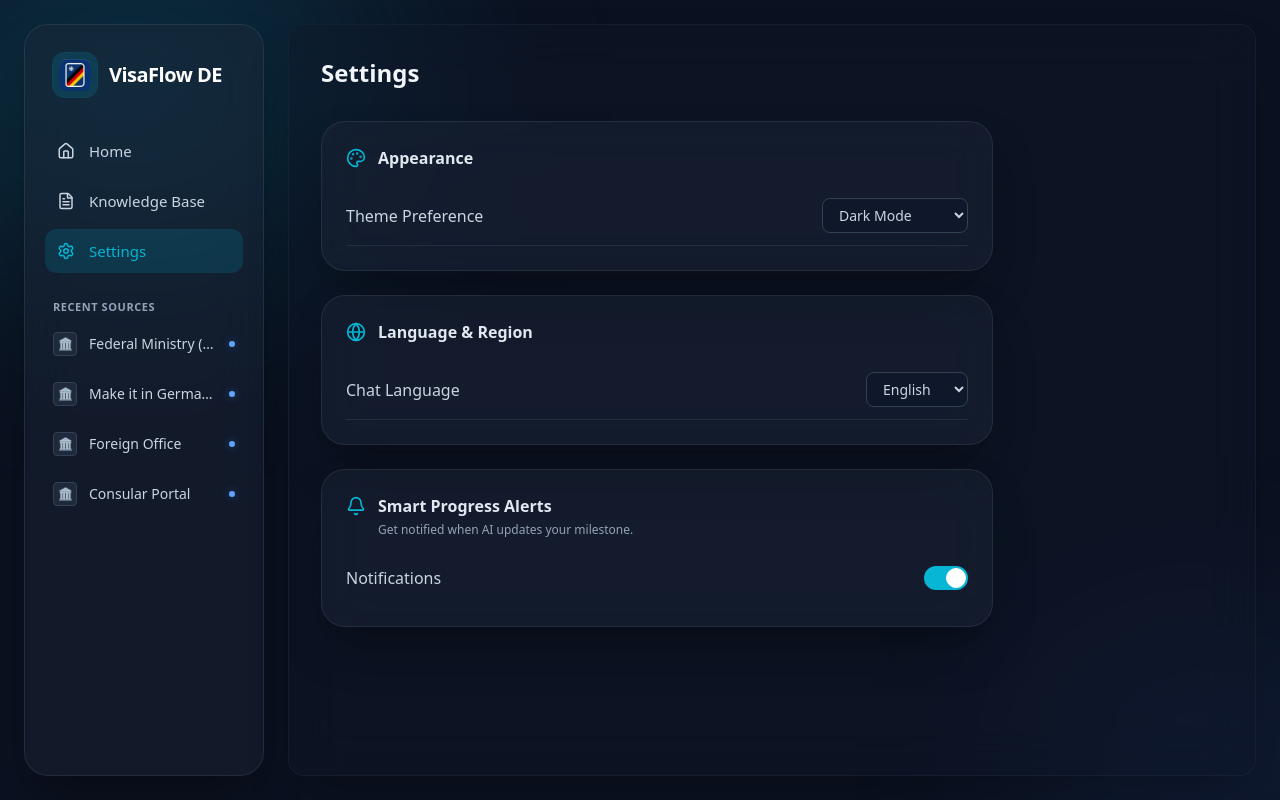
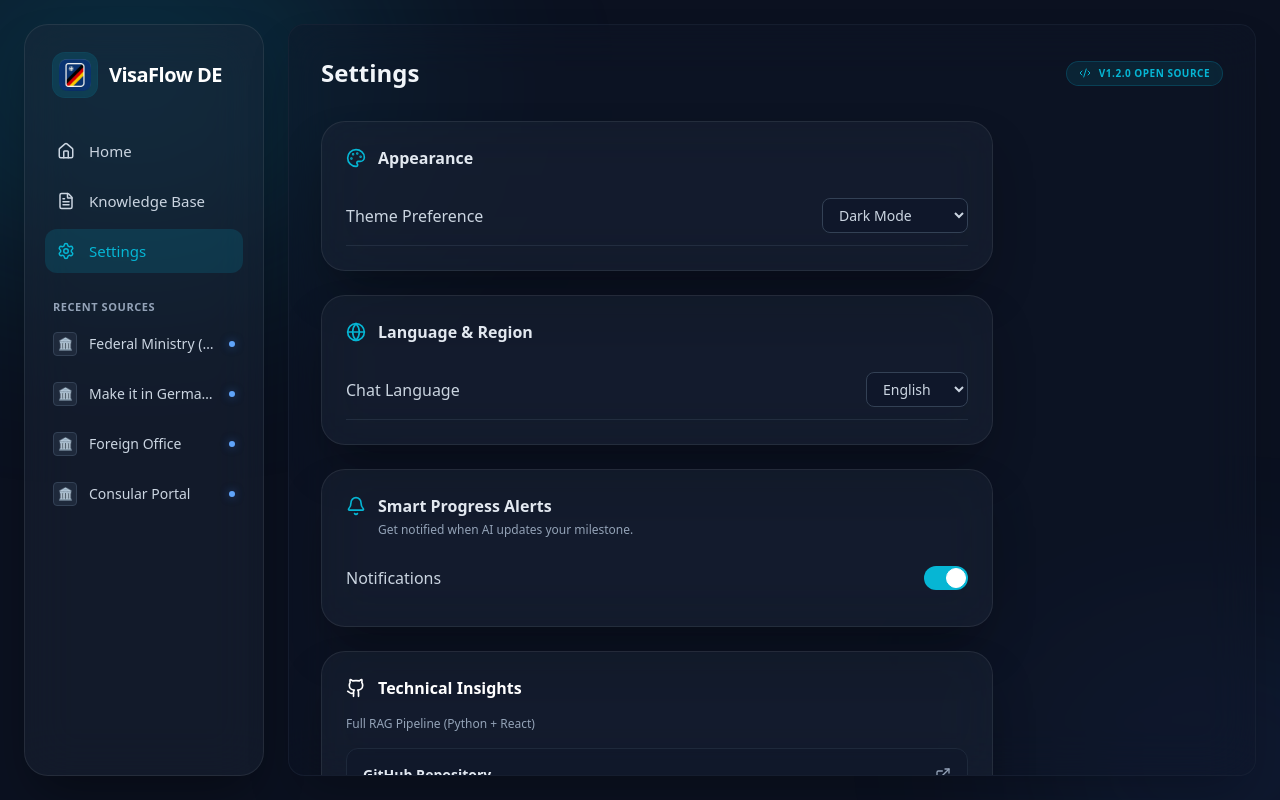
Before and after one commit to ToooAir/german-visa-rag, a React (Vite) app in the folder frontend/: page /settings in a window 1280 px wide. Built offline with nearby package versions, Linux system fonts and the light colour scheme; what tailwindcss-safe-area would draw is missing.

Commit message:
feat: Add "Source Code" section to Settings page with GitHub link and version tag, and update translations.

```diff
--- a/frontend/src/pages/SettingsPage.tsx
+++ b/frontend/src/pages/SettingsPage.tsx
@@ -1,4 +1,4 @@
-import { Bell, Palette, Globe } from 'lucide-react';
+import { Bell, Palette, Globe, Github, ExternalLink, Code2 } from 'lucide-react';
 import { useSettingsStore, Theme, Language } from '../stores/settingsStore';
 import { useTranslation } from '../translations';
 
@@ -8,7 +8,13 @@ export function SettingsPage() {
 
   return (
     <div className="flex-1 glass-panel px-7 pt-[calc(6rem+env(safe-area-inset-top))] pb-[calc(2rem+env(safe-area-inset-bottom))] sm:p-8 bg-slate-50/40 dark:bg-slate-900/40 lg:rounded-2xl rounded-none border-0 lg:border border-slate-200/50 dark:border-slate-800/50 lg:shadow-2xl overflow-y-auto">
-      <h2 className="text-2xl font-bold text-slate-800 dark:text-slate-100 mb-8">{t.settings}</h2>
+      <div className="flex items-center justify-between mb-8">
+        <h2 className="text-2xl font-bold text-slate-800 dark:text-slate-100">{t.settings}</h2>
+        <div className="flex items-center gap-2 px-3 py-1 rounded-full bg-accent/10 border border-accent/20 text-accent">
+          <Code2 size={12} />
+          <span className="text-[10px] font-bold uppercase tracking-wider">v1.2.0 Open Source</span>
+        </div>
+      </div>
 
       <div className="max-w-2xl space-y-6">
         <section className="glass-panel p-6 bg-white/40 dark:bg-slate-800/40">
@@ -70,6 +76,23 @@ export function SettingsPage() {
             </label>
           </div>
         </section>
+
+        <section className="glass-panel p-6 bg-white/40 dark:bg-slate-800/40">
+          <div className="flex items-center gap-3 mb-4 text-slate-900 dark:text-white">
+            <Github size={20} />
+            <h3 className="font-semibold">{t.sourceCode}</h3>
+          </div>
+          <p className="text-xs text-slate-500 dark:text-slate-400 mb-4">{t.sourceCodeDesc}</p>
+          <a
+            href="https://github.com/toooair/german-visa-rag"
+            target="_blank"
+            rel="noopener noreferrer"
+            className="flex items-center justify-between p-4 rounded-xl bg-slate-100/50 dark:bg-slate-900/50 border border-slate-200 dark:border-slate-800 hover:border-accent group transition-all"
+          >
+            <span className="text-sm font-bold text-slate-700 dark:text-slate-200 group-hover:text-accent transition-colors">GitHub Repository</span>
+            <ExternalLink size={16} className="text-slate-400 group-hover:text-accent transition-colors" />
+          </a>
+        </section>
       </div>
     </div>
   );
--- a/frontend/src/translations.ts
+++ b/frontend/src/translations.ts
@@ -24,6 +24,8 @@ export const translations = {
     dark: 'Dark Mode',
     light: 'Light Mode',
     system: 'System Default',
+    sourceCode: 'Technical Insights',
+    sourceCodeDesc: 'Full RAG Pipeline (Python + React)',
 
     personaName: 'Visa Assistant',
     welcome: 'Hello! I am your **Visa Assistant**. I can help you understand German visa regulations, the *Chancenkarte*, and official requirements.',
@@ -214,6 +216,8 @@ export const translations = {
     dark: 'Dunkler Modus',
     light: 'Heller Modus',
     system: 'Systemstandard',
+    sourceCode: 'Technische Einblicke',
+    sourceCodeDesc: 'Vollständige RAG-Pipeline (Python + React)',
 
     personaName: 'Visum-Assistent',
     welcome: 'Hallo! Ich bin Ihr **Visum-Assistent**. Ich kann Ihnen helfen, deutsche Visumbestimmungen, die *Chancenkarte* und offizielle Anforderungen zu verstehen.',
@@ -404,6 +408,8 @@ export const translations = {
     dark: '深色模式',
     light: '淺色模式',
     system: '系統預設',
+    sourceCode: '技術原力',
+    sourceCodeDesc: '完整 RAG 架構 (Python + React)',
 
     personaName: '簽證小助手',
     welcome: '您好！我是您的 **簽證小助手**。我可以協助您了解德國簽證法規、*機會卡 (Chancenkarte)* 以及官方要求。',
```
